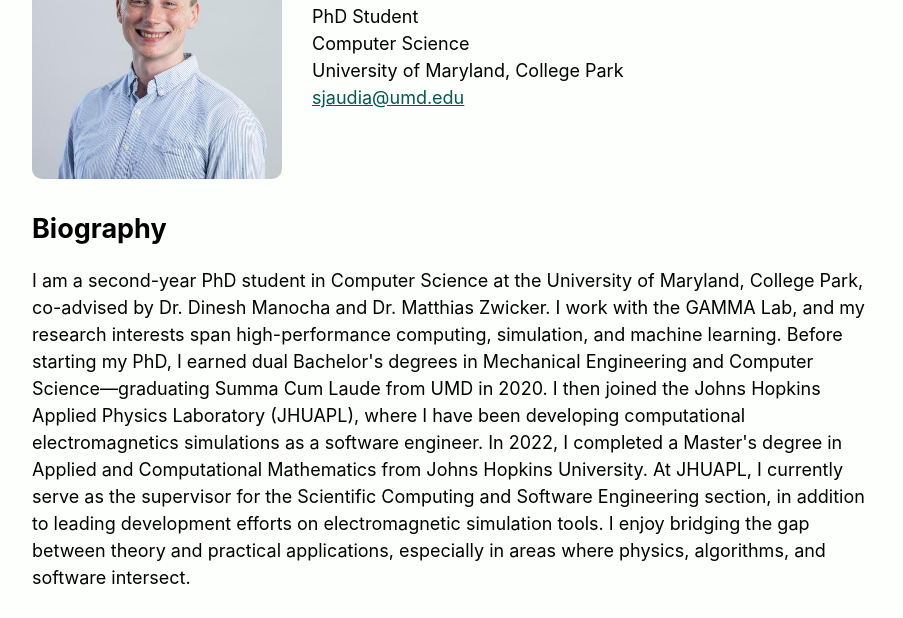
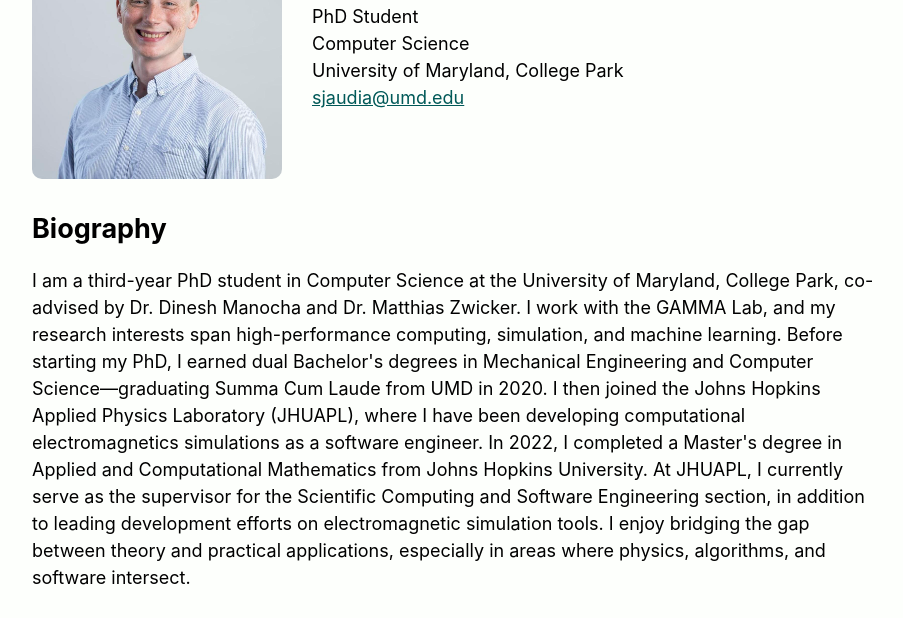
Before and after one commit to sam-audia/sam-audia.github.io, a plain HTML site: page index.html in a window 1280 px wide. Shown: the part 170-788 px from the top of the page, without its empty margins (183-1086 px from the left). Drawn offline with Linux system fonts and the light colour scheme.

Commit message:
Update year

```diff
--- a/index.html
+++ b/index.html
@@ -222,7 +222,7 @@
       <section>
         <h2 id="bio">Biography</h2>
         <p>
-          I am a second-year PhD student in Computer Science at the University of
+          I am a third-year PhD student in Computer Science at the University of
           Maryland, College Park, co-advised by Dr. Dinesh Manocha and Dr. Matthias
           Zwicker. I work with the GAMMA Lab, and my research interests span
           high-performance computing, simulation, and machine learning. Before
```
